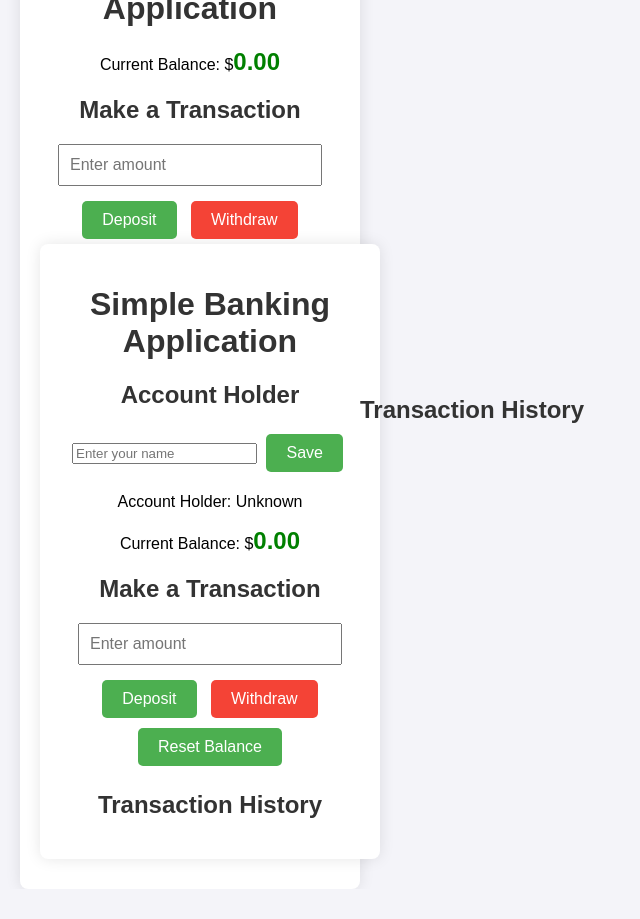
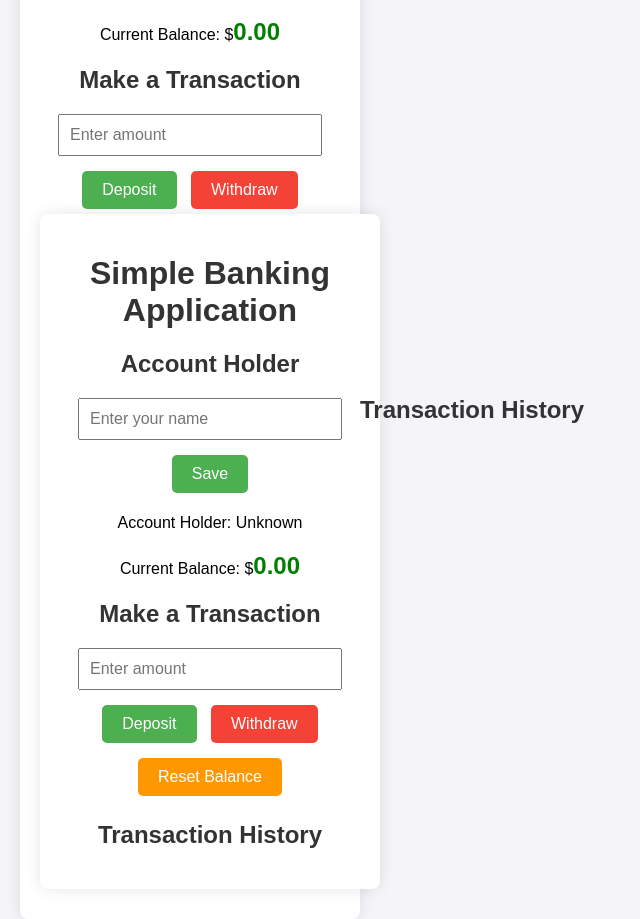
Before and after one commit to canonwere/Simple-Banking-Application, a PHP site: page / in a window 1280 px wide. Shown: the whole page, without its empty margins (338-978 px from the left). Before the commit the page ends 872 px from the top, so only its background shows below. Run offline with PHP 8.4, Linux system fonts and the light colour scheme.

Commit message:
Update styles.css

```diff
--- a/styles.css
+++ b/styles.css
@@ -76,3 +76,35 @@ button:hover {
     margin: 5px 0;
     font-size: 16px;
 }
+/* Account Holder Section */
+.account-section {
+    margin-bottom: 20px;
+}
+
+#accountHolderInput {
+    padding: 10px;
+    margin-bottom: 10px;
+    width: 80%;
+    font-size: 16px;
+}
+
+/* Reset Button Style */
+button#resetButton {
+    background-color: #ff9800;
+    margin-top: 10px;
+}
+
+/* Transaction History Style */
+.transaction-history {
+    margin-top: 20px;
+}
+
+.transaction-history ul {
+    list-style-type: none;
+    padding: 0;
+}
+
+.transaction-history li {
+    margin: 5px 0;
+    font-size: 16px;
+}
```
